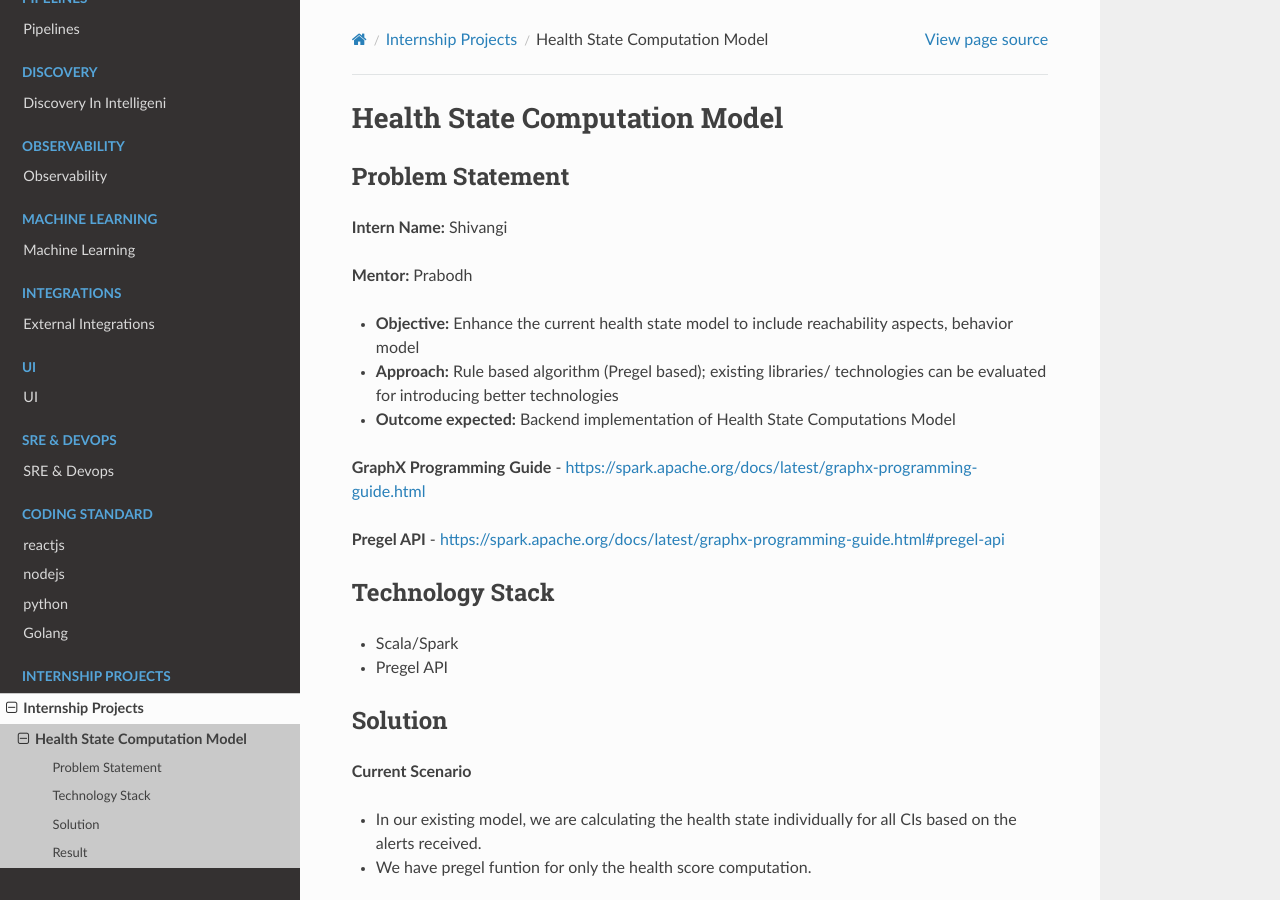
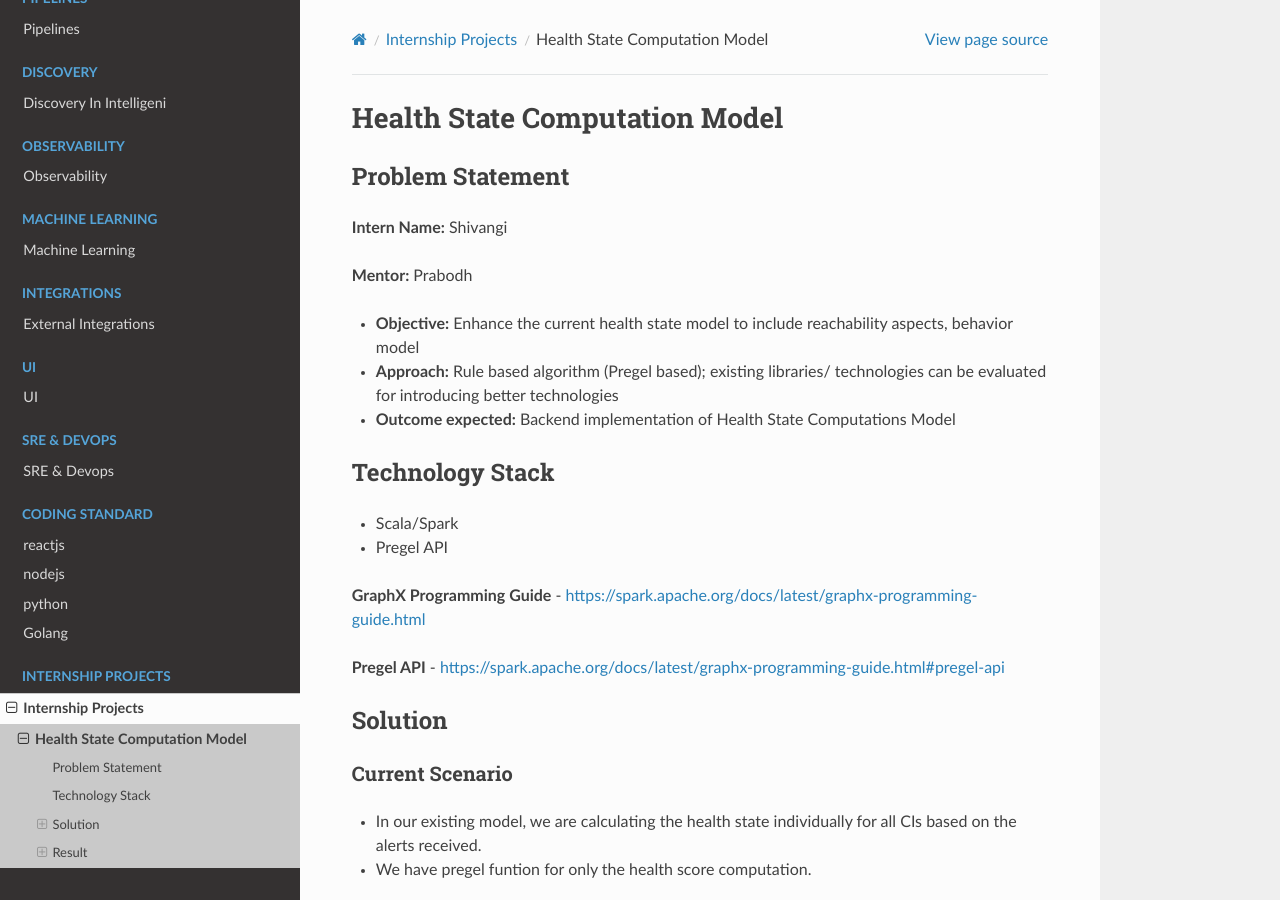
Before and after one commit to shivangi-2174/Internal-Documentation-Sample, a Sphinx documentation site: the page built from intelligeni-internal-documentation-v0.0.1/docs/source/internship-projects/healthstate.rst, in a window 1280 px wide and 900 px high. Built offline with Sphinx 7.4.7 and the Read the Docs theme 2.0.0, drawn with Linux system fonts in a browser that asks for light colours; pages that are not in the unit, such as notebooks, are missing from menus; some of the changed lines change nothing that is shown.

Commit message:
Update healthstate.rst

```diff
--- a/intelligeni-internal-documentation-v0.0.1/docs/source/internship-projects/healthstate.rst
+++ b/intelligeni-internal-documentation-v0.0.1/docs/source/internship-projects/healthstate.rst
@@ -12,36 +12,41 @@
 -	**Approach:** Rule based algorithm (Pregel based); existing libraries/ technologies can be evaluated for introducing better technologies
 -	**Outcome expected:** Backend implementation of Health State Computations Model
 
-**GraphX Programming Guide** - `<https://spark.apache.org/docs/latest/graphx-programming-guide.html>`_
-
-**Pregel API** - https://spark.apache.org/docs/latest/graphx-programming-guide.html#pregel-api
-
 Technology Stack
 ########
 
 - Scala/Spark
 - Pregel API
 
+**GraphX Programming Guide** - `<https://spark.apache.org/docs/latest/graphx-programming-guide.html>`_
+
+**Pregel API** - https://spark.apache.org/docs/latest/graphx-programming-guide.html#pregel-api
+
+
 Solution
 ########
 
 **Current Scenario**
+*******
 
 - In our existing model, we are calculating the health state individually for all CIs based on the alerts received.
 - We have pregel funtion for only the health score computation.
 
 **Aim**
+*******
 
 - Our aim is to achieve the propagation of these health states genarated on individual CI till the last level.
 - Using a rule based approach (Pregel based), we will be propagating the health states of the CIs till the service level.
 - We will merge both the Health State and Health Score Computation Algorithms.
 
 **Approach**
+*******
 
 We will be using a sample knowledge graph as a reference where we have listed down the CIs and relationship between them.
 
 
 **Sample Knowledge Graph**
+*******
 
 .. figure:: sampleKnowledgeGraphwithStates.jpg
     :alt: Process
@@ -49,8 +54,8 @@
 
 
 
-
 **Tabular Representation of above sample graph**
+*******
 
 .. figure:: TabularRepresentationBeforePregel.PNG
     :alt: Process
@@ -72,6 +77,7 @@
 
 
 **Algorithm**
+*******
 
 Using this rulebook, we are using nested mapping, where our key will be the **source_state** and it will have multiple values which will again be a map having key-value pair of **relationship** and **destination_state**.
 
@@ -86,7 +92,15 @@
 - Use of external json Rulebook helps us to achieve flexibility and allow us to redefine our rules in future.
 - We have merged both the Health State and Health Score Code.
 
+
+.. figure:: Output.png
+    :alt: Process
+    :figclass: align-center
+
+
+
 **Required Output After running Pregel**
+*******
 
 .. figure:: TabularRepresentationAfterPregel.PNG
     :alt: Process
@@ -94,6 +108,7 @@
 
 
 **Output for Health State**
+*******
 
 
 .. figure:: finalOutputState.PNG
@@ -102,7 +117,7 @@
 
 
 **Output for Health Score**
-
+*******
 
 .. figure:: finalOutput.PNG
     :alt: Process
```
